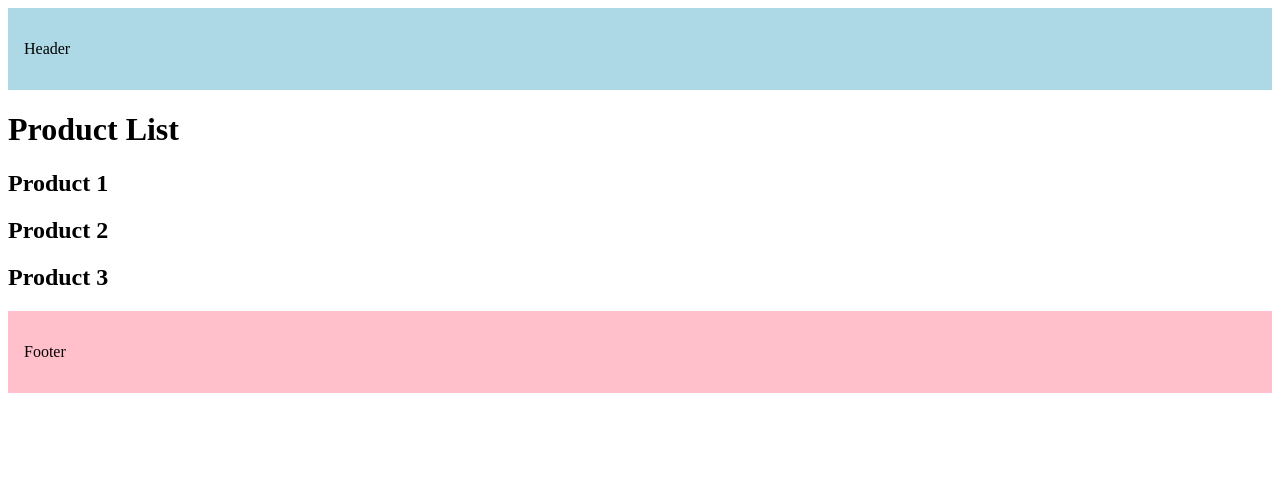
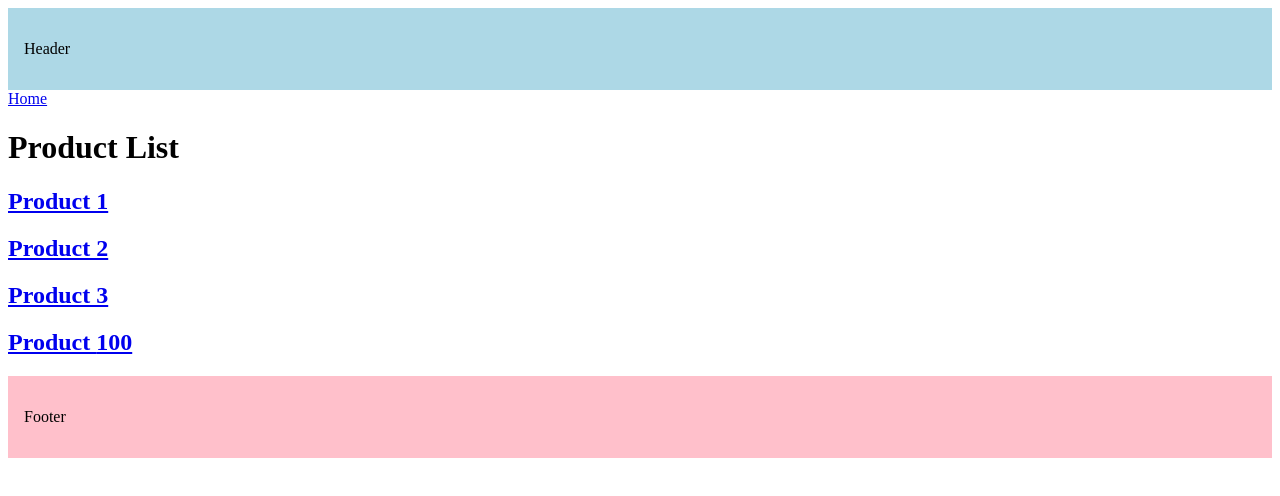
Before and after one commit to swamiabhishek45/Next.js-Learning, a Next.js app in the folder file-routing/: page /products in a window 1280 px wide. Shown: the top 496 px of the page. Built offline with nearby package versions, Linux system fonts and the light colour scheme.

Commit message:
ADD: Link component navigation

```diff
--- a/file-routing/src/app/products/page.tsx
+++ b/file-routing/src/app/products/page.tsx
@@ -1,10 +1,23 @@
+import Link from "next/link";
+
 export default function Product() {
+    const productID = 100;
     return (
         <>
+            <Link href="/">Home</Link>
             <h1>Product List</h1>
-            <h2>Product 1</h2>
-            <h2>Product 2</h2>
-            <h2>Product 3</h2>
+            <h2>
+                <Link href="/products/1">Product 1</Link>
+            </h2>
+            <h2>
+                <Link href="/products/2">Product 2</Link>
+            </h2>
+            <h2>
+                <Link href="/products/3" replace>Product 3</Link>
+            </h2>
+            <h2>
+                <Link href={`/products/${productID}`}>Product {productID}</Link>
+            </h2>
         </>
     );
 }
```
Also changed, not shown: file-routing/src/app/about/page.tsx (+8 -1 lines), file-routing/src/app/page.tsx (+19 -1 lines), 1 other file (tests, documents, lock files or other folders).
